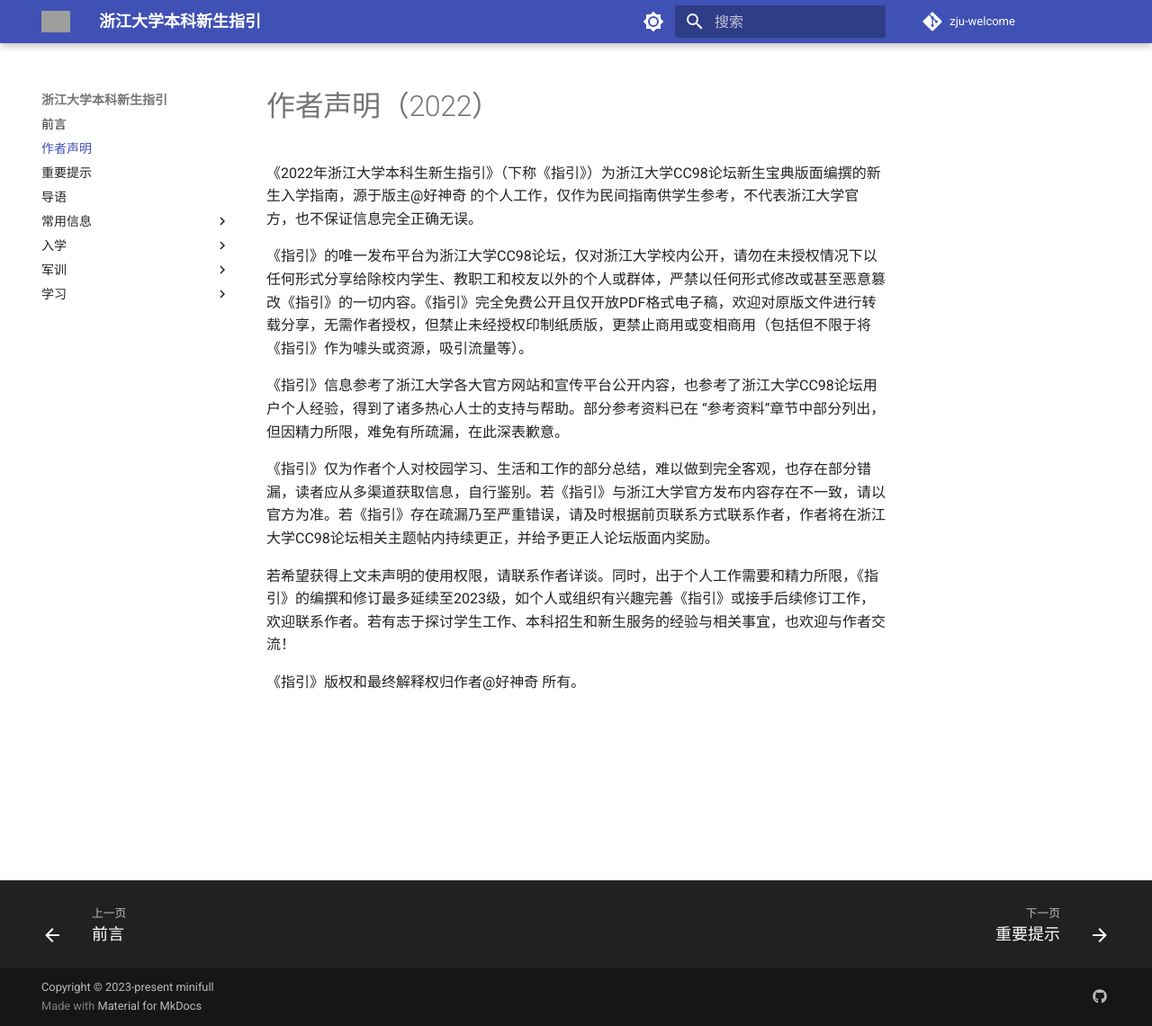
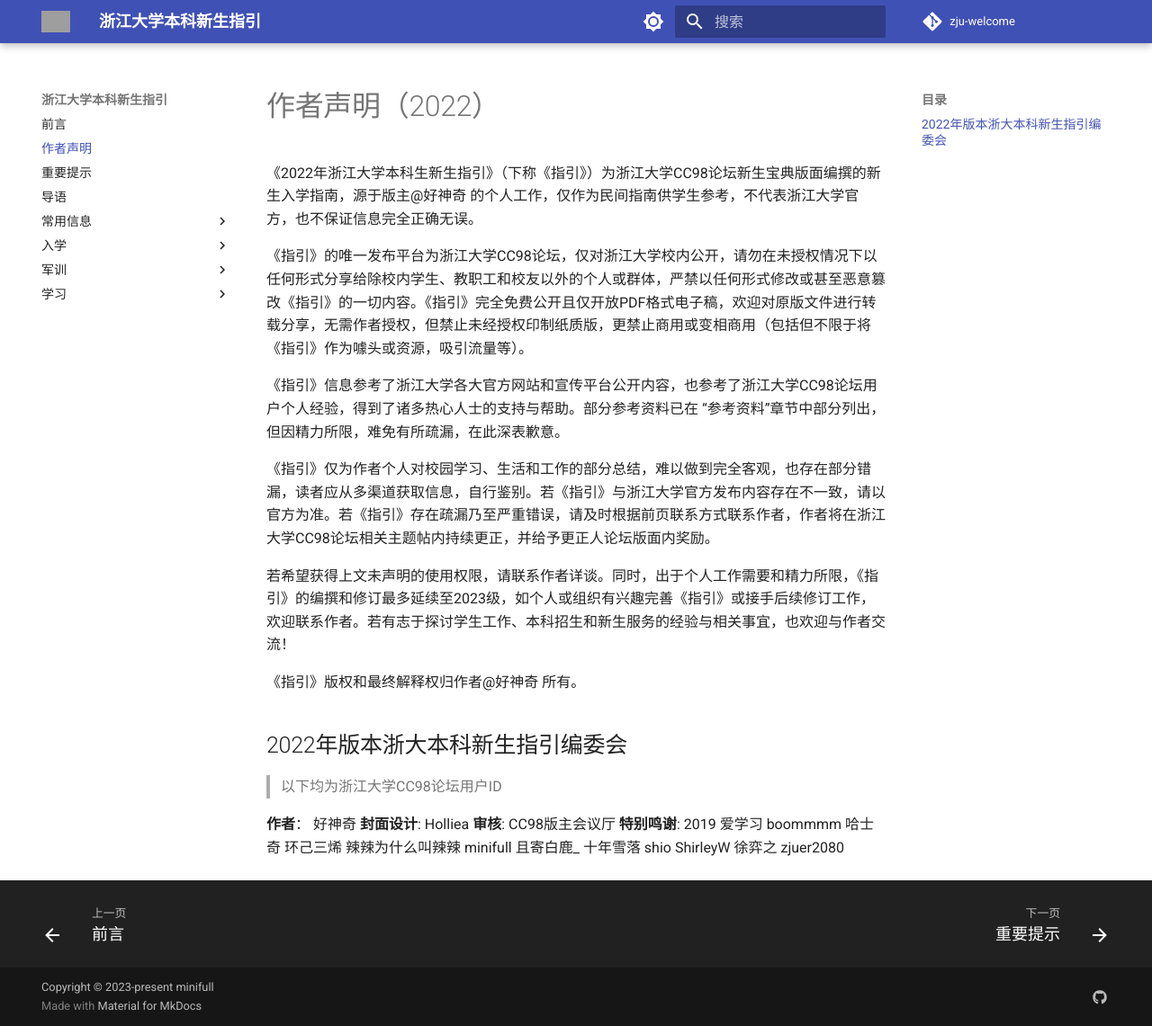
Before and after one commit to mini-full/zju-welcome, an MkDocs documentation site: the page built from docs/statement2022.md, in a window 1280 px wide and 1141 px high. Shown: the whole window at 90% size. Built offline with MkDocs 1.6.1 and Material for MkDocs 9.7.7, drawn with Linux system fonts in a browser that asks for light colours; comment, search, counter and statistics services are not loaded; grey boxes are pictures that could not be loaded.

Commit message:
add author list

```diff
--- a/docs/statement2022.md
+++ b/docs/statement2022.md
@@ -11,3 +11,12 @@
 若希望获得上文未声明的使用权限，请联系作者详谈。同时，出于个人工作需要和精力所限，《指引》的编撰和修订最多延续至2023级，如个人或组织有兴趣完善《指引》或接手后续修订工作，欢迎联系作者。若有志于探讨学生工作、本科招生和新生服务的经验与相关事宜，也欢迎与作者交流！
 
 《指引》版权和最终解释权归作者@好神奇 所有。
+
+## 2022年版本浙大本科新生指引编委会
+
+> 以下均为浙江大学CC98论坛用户ID
+
+**作者**： 好神奇
+**封面设计**: Holliea
+**审核**: CC98版主会议厅
+**特别鸣谢**: 2019 爱学习 boommmm 哈士奇 环己三烯 辣辣为什么叫辣辣 minifull 且寄白鹿_ 十年雪落 shio ShirleyW 徐弈之 zjuer2080
```
